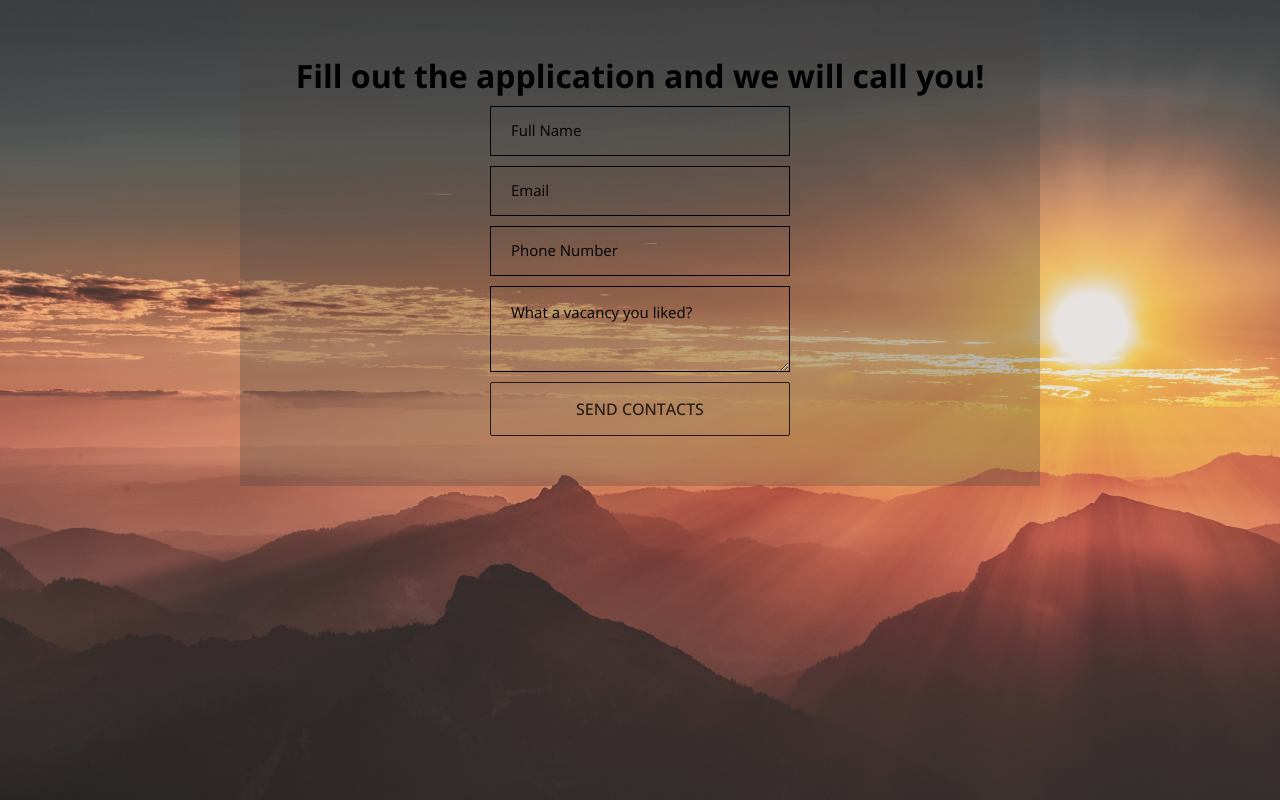
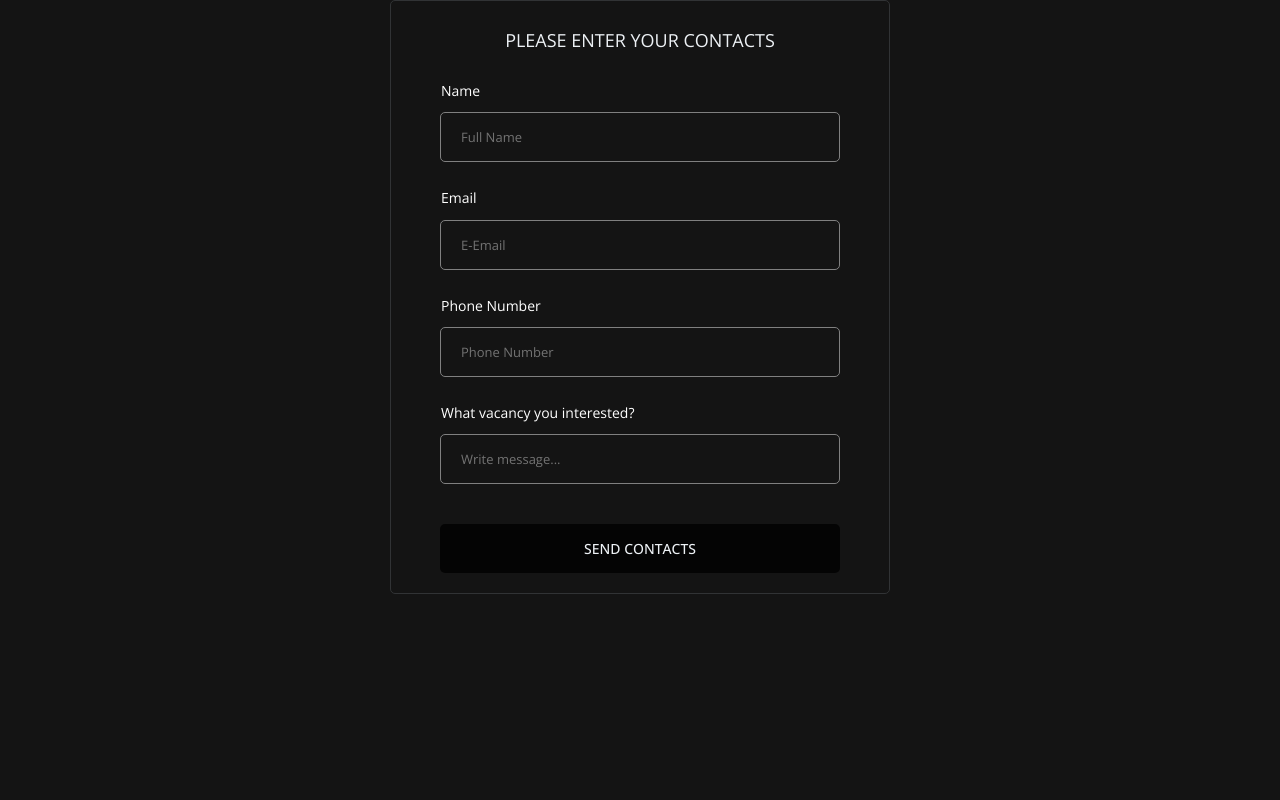
Before and after one commit to ArturHellpine/jobs-landind, a React (Create React App) app: page /contact in a window 1280 px wide. Built offline with nearby package versions, Linux system fonts and the light colour scheme.

Commit message:
add form

```diff
--- a/package.json
+++ b/package.json
@@ -8,6 +8,7 @@
     "@testing-library/jest-dom": "^5.17.0",
     "@testing-library/react": "^13.4.0",
     "@testing-library/user-event": "^13.5.0",
+    "antd": "^5.12.4",
     "axios": "^1.6.2",
     "gsap": "^3.12.4",
     "react": "^18.2.0",
--- a/src/pages/ContactFormPage.jsx
+++ b/src/pages/ContactFormPage.jsx
@@ -12,17 +12,49 @@ const ContactFormPage = () => {
             }, (error) => {
                 console.log(error.text);
             });
-        e.target.reset()
     }
 
     return (
         <div className='contact_page'>
             <form onSubmit={sendEmail} ref={formRef} className='contacts_form'>
-                <h1>Fill out the application and we will call you!</h1>
-                <input name='user_name' className='input' type="text" placeholder='Full Name'/>
-                <input name='user_email' className='input' type="email" placeholder='Email'/>
-                <input className='input' type="text" placeholder='Phone Number'/>
-                <textarea style={{maxWidth: '300px', maxHeight: '100px'}} className='input' name="" id="" cols="30" rows="3" placeholder='What a vacancy you liked?'></textarea>
+                <h4 className='contact_form_title'>
+                    Please enter your contacts
+                </h4>
+
+                <label className='contact_label'>Name</label>
+                <input
+                    name='user_name'
+                    className='input'
+                    type="text"
+                    placeholder='Full Name'
+                    required
+                />
+
+                <label className='contact_label'>Email</label>
+                <input
+                    name='user_email'
+                    className='input'
+                    type="email"
+                    placeholder='E-Email'
+                    required
+                />
+
+                <label className='contact_label'>Phone Number</label>
+                <input
+                    name='user_phone'
+                    className='input'
+                    type="text"
+                    placeholder='Phone Number'
+                    required
+                />
+
+                <label className='contact_label'>What vacancy you interested?</label>
+                <input
+                    required
+                    className='input'
+                    name="message"
+                    placeholder='Write message...'
+                 />
                 <button className='submit_contact_btn button'>Send Contacts</button>
             </form>
         </div>
--- a/src/styles/App.css
+++ b/src/styles/App.css
@@ -317,9 +317,9 @@ body {
 .contact_page {
     width: 100%;
     height: 100vh;
-    background: url("../images/mount.jpg") center no-repeat;
     background-size: cover;
-    background-color: #4B433F;
+    background-color: #141414;
+    color: #edf1f5;
 }
 
 .contacts_form {
@@ -328,47 +328,67 @@ body {
     justify-content: center;
     align-items: center;
     width: 100%;
-    max-width: 800px;
+    max-width: 500px;
     margin: 0 auto;
     outline: none;
-    background: rgba(75, 67, 63, 0.3);
-    padding: 50px;
+    padding: 20px;
+    border: 1px solid #313335;
+    border-radius: 5px;
+}
+
+.contact_form_title {
+    font-weight: 400;
+    font-size: 18px;
+    text-transform: uppercase;
+    margin-bottom: 20px;
+    padding: 5px 0;
+}
+
+.contact_label {
+    color: white;
+    font-size: 14px;
+    align-self: flex-start;
+    padding: 0 30px;
 }
 
 .input {
     background: transparent;
-    border: 1px solid black;
-    width: 300px;
+    border: 1px solid gray;
+    border-radius: 5px;
+    width: 400px;
     padding: 15px 20px;
-    margin: 5px 0;
+    margin: 10px 0 25px 0;
     outline: none;
-    color: black;
+    color: #edf1f5;
+    font-weight: 400;
 }
 
 ::placeholder {
-    color: black;
-    font-size: 15px;
+    font-size: 13px;
+    color: white;
+    opacity: 0.4;
+    font-weight: 400;
 }
 
 .submit_contact_btn {
-    margin-top: 5px;
-    width: 300px;
-    background: transparent;
-    border: 1px solid black;
-    color: black;
-    font-size: 16px;
-    transition: 0.5s;
+    margin-top: 15px;
+    width: 400px;
+    background: rgba(0, 0, 0, 0.8);
+    color: #edf1f5;
+    opacity: 1;
+    font-size: 14px;
+    transition: 0.3s;
     text-transform: uppercase;
     font-weight: 500;
+    border-radius: 5px;
+    border: none;
 }
 
 .submit_contact_btn:hover{
-    border: 1px solid transparent;
-    opacity: 1;
-    background: rgba(0, 0, 0, 0.3);
+    background: rgba(0, 0, 0, 0.4);
     color: #edf1f5;
+    border: none;
 }
-
 
 .footer {
     background: #313335;
```
Also changed, not shown: 1 other file (tests, documents, lock files or other folders).
